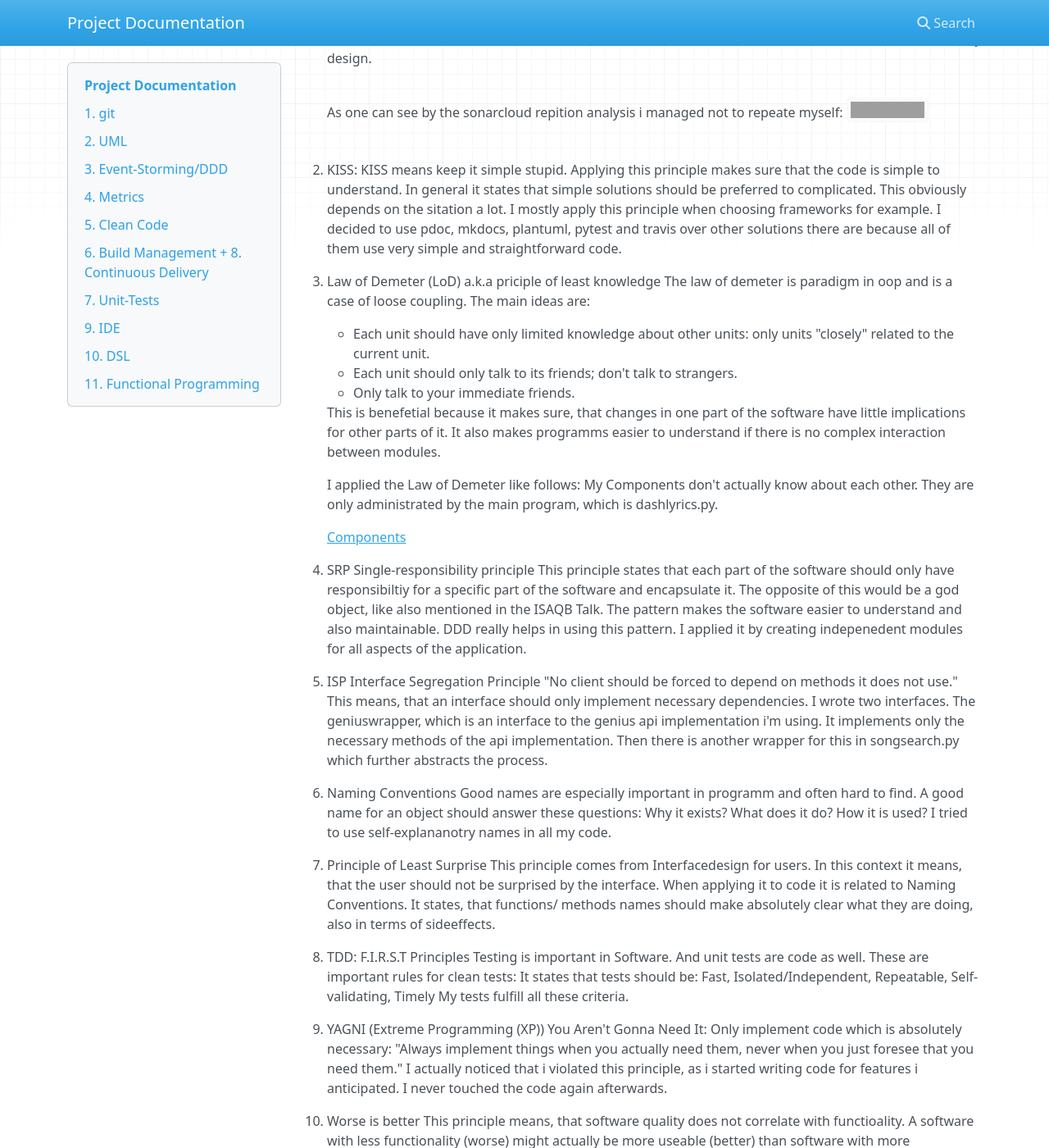
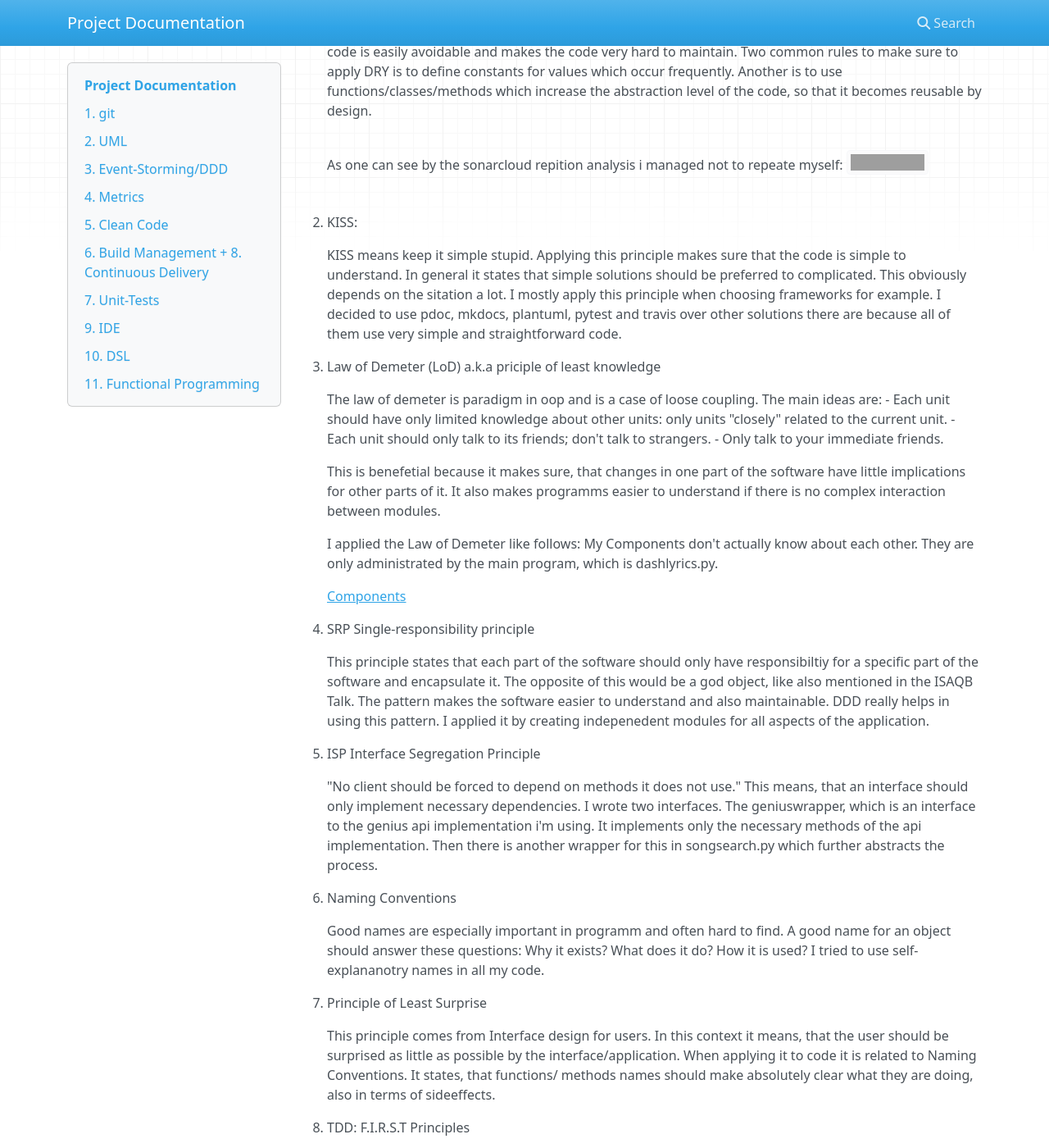
Before and after one commit to JLiekenbrock/lyrics-visualiser, an MkDocs documentation site: the page built from docs/index.md, in a window 1280 px wide and 1400 px high, scrolled down 2520 px. Shown: the whole window at 82% size. Built offline with MkDocs 1.6.1, drawn with Linux system fonts in a browser that asks for light colours; nearby versions of some CDN libraries; some of the changed lines change nothing that is shown; some of the changed text lies outside the part shown; grey boxes are pictures that could not be loaded.

Commit message:
small updates to documentation

```diff
--- a/docs/index.md
+++ b/docs/index.md
@@ -1,6 +1,6 @@
 # Project Documentation
 
-This is the Documentatin for my project. I ended up putting a lot of effort on the CI/CD Part.
+This is the Documentatin for my project. I ended up putting a lot of effort into the CI/CD Part as i easily get obsessed with automation.
 
 ## 1. git
 
@@ -8,7 +8,7 @@
 
 ## 2. UML
 
-The UML Diagrams were done with plantuml. They are rerendered on every commit using an mkdocs uml diagram.
+The UML Diagrams were done with plantuml. They are rerendered using an mkdocs plantuml addon.
 You can find the definitions here: <a href="https://github.com/JLiekenbrock/lyrics-visualiser/tree/gh-pages/UML">UML></a>
 
 ### Use Case Diagram
@@ -36,6 +36,7 @@
 My Top 10 Clean Code Principle
 
 1. DRY:
+
     DRY stands for don't repeat yourself. The principle is very important in my opinion, because repition of code is easily avoidable and makes the code very hard to maintain. Two common rules to make sure to apply DRY is to define constants for values which occur frequently.
     Another is to use functions/classes/methods which increase the abstraction level of the code, so that it becomes reusable by design.
 
@@ -43,12 +44,14 @@
     [![Duplicated Lines (%)](https://sonarcloud.io/api/project_badges/measure?project=jliekenbrock&metric=duplicated_lines_density)](https://sonarcloud.io/summary/new_code?id=jliekenbrock)
 
 2. KISS:
+
     KISS means keep it simple stupid. Applying this principle makes sure that the code is simple to understand.
     In general it states that simple solutions should be preferred to complicated. This obviously depends on the sitation a lot.
     I mostly apply this principle when choosing frameworks for example. I decided to use pdoc, mkdocs, plantuml, pytest and travis over other solutions there are
     because all of them use very simple and straightforward code.
 
 3. Law of Demeter (LoD) a.k.a priciple of least knowledge
+
     The law of demeter is paradigm in oop and is a case of loose coupling.
     The main ideas are:
     - Each unit should have only limited knowledge about other units: only units "closely" related to the current unit.
@@ -63,12 +66,14 @@
     <a href="https://jliekenbrock.github.io/lyrics-visualiser/lyrics-visualiser/components/index.html">Components</a>
 
 4. SRP Single-responsibility principle
+
     This principle states that each part of the software should only have responsibiltiy for a specific part of the
     software and encapsulate it. The opposite of this would be a god object, like also mentioned in the ISAQB Talk.
     The pattern makes the software easier to understand and also maintainable.
     DDD really helps in using this pattern. I applied it by creating indepenedent modules for all aspects of the application.
 
 5. ISP Interface Segregation Principle
+
     "No client should be forced to depend on methods it does not use."
     This means, that an interface should only implement necessary dependencies.
     I wrote two interfaces. The geniuswrapper, which is an interface to the genius api implementation i'm using.
@@ -76,6 +81,7 @@
     Then there is another wrapper for this in songsearch.py which further abstracts the process.
 
 6. Naming Conventions
+
     Good names are especially important in programm and often hard to find.
     A good name for an object should answer these questions:
     Why it exists?
@@ -84,12 +90,14 @@
     I tried to use self-explananotry names in all my code.
 
 7. Principle of Least Surprise
-    This principle comes from Interfacedesign for users. In this context it means,
-    that the user should not be surprised by the interface.
+
+    This principle comes from Interface design for users. In this context it means,
+    that the user should be surprised as little as possible by the interface/application.
     When applying it to code it is related to Naming Conventions. It states, that functions/ methods names should
     make absolutely clear what they are doing, also in terms of sideeffects.
 
 8. TDD: F.I.R.S.T Principles
+
     Testing is important in Software. And unit tests are code as well.
     These are important rules for clean tests:
     It states that tests should be:
@@ -97,6 +105,7 @@
     My tests fulfill all these criteria.
 
 9. YAGNI (Extreme Programming (XP))
+
     You Aren't Gonna Need It:
     Only implement code which is absolutely necessary:
     "Always implement things when you actually need them, never when you just foresee that you need them."
@@ -104,7 +113,8 @@
     I never touched the code again afterwards.
 
 10. Worse is better
-    This principle means, that software quality does not correlate with functioality.
+
+    This principle is not about clean code, but still a usefull guideline. It means, that software quality does not correlate with functioality.
     A software with less functionality (worse) might actually be more useable (better) than
     software with more functionality.
 
@@ -123,7 +133,6 @@
 
 The Travis Pipeline runs the unit tests by calling pytest and is also connected to sonarcloud.
 When the tests succeed this documentation is generated using the python libraries mkdocs and pdocs3.
-mkdocs also recreates the uml-diagrams every time it runs.
 
 ### Continuos Delivery
 
@@ -132,15 +141,15 @@
 
 [Documentation Code](https://github.com/JLiekenbrock/lyrics-visualiser/blob/main/docs/index.md)
 
+THe app is also deployed to <a href="http://lyricsvis.herokuapp.com/">heroku</a> on every successfull commit.
 
 ## 7. Unit-Tests
 The [Unit tests ](https://jliekenbrock.github.io/lyrics-visualiser/lyrics-visualiser/tests/index.html) are written with the help of the python library pytest.
 
 ## 9. IDE
 I use visual studio code as main IDE as it has great support for my main languages, namely R and Python.
-It also has integration for the Github Copilot AI, which is great in my opinion. It is especially useful when trying out new things like
-libraries, because it often comes up with useful suggestions which helps exploring things faster.
-The in built explorer of vscode is also great as it easily let's you search through all files in your opened directory. You can even replace
+It also allows you to use the <a href="https://copilot.github.com/">Github Copilot AI</a>, which is great in my opinion. It is especially useful when trying out new things like libraries, because it often comes up with useful suggestions which helps exploring things faster.
+The in-built explorer of vscode is also great as it easily let's you search through all files in your opened directory. You can even replace
 code across multiple files at once.
 
 Shortcuts i like:
```
